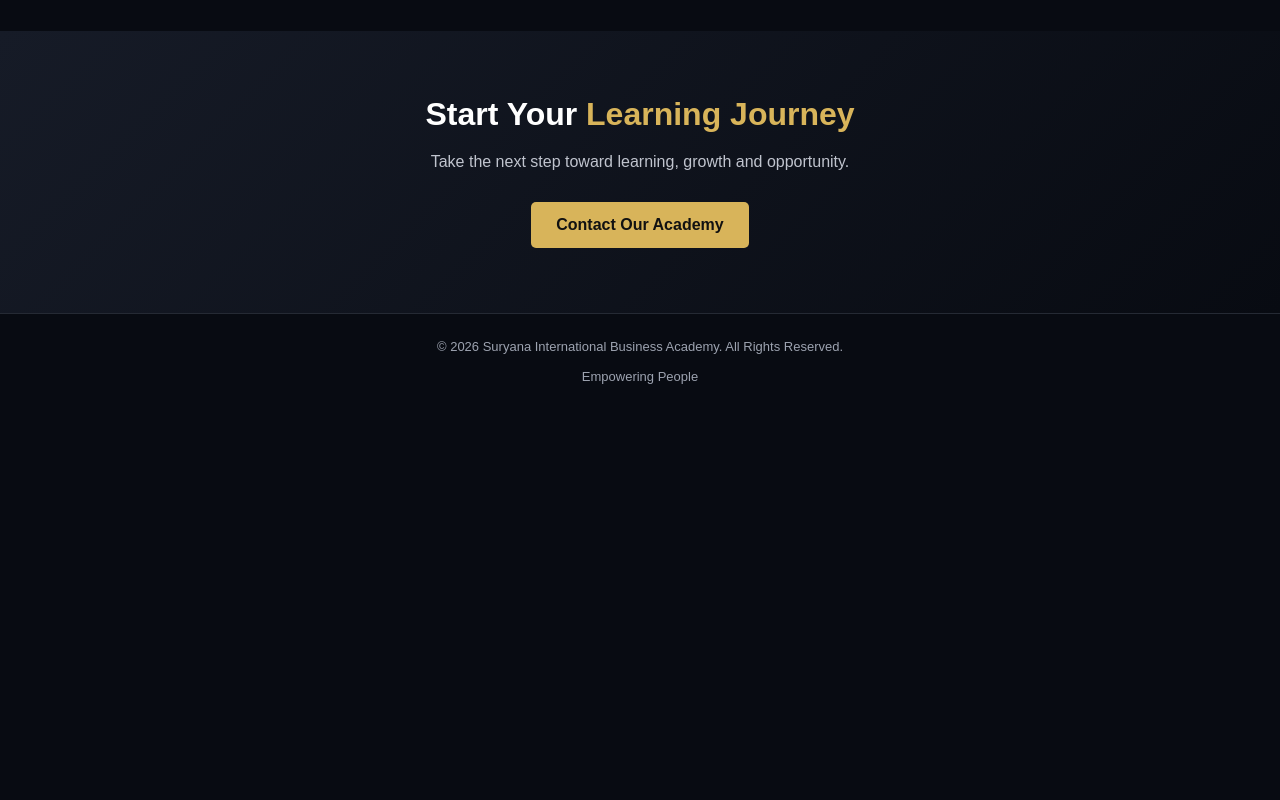
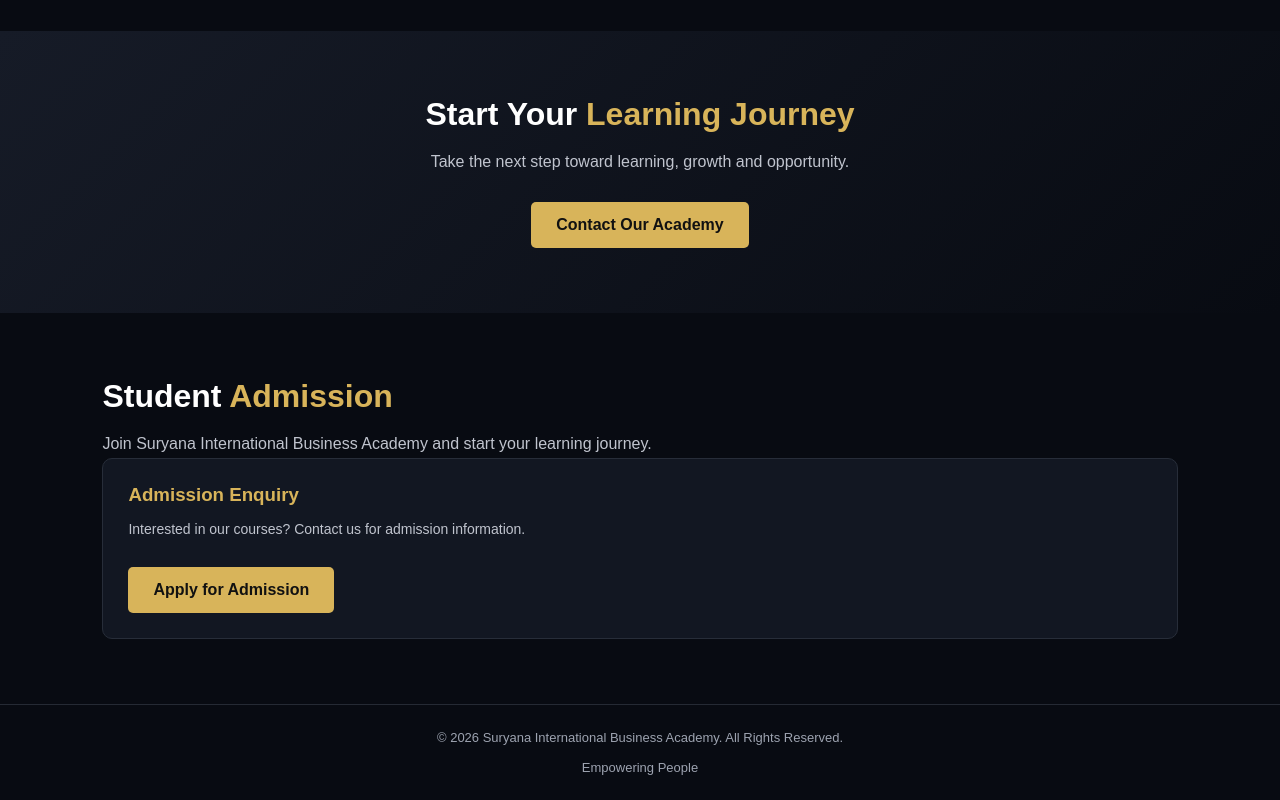
Before and after one commit to majesticgroup50-cmd/suryana-international-business-academy, a plain HTML site: page index.html in a window 1280 px wide. Shown: the part 1450-2250 px from the top of the page. Before the commit the page ends 1859 px from the top, so only its background shows below. Drawn offline with Linux system fonts and the light colour scheme.

Commit message:
Update index.html

```diff
--- a/index.html
+++ b/index.html
@@ -114,7 +114,16 @@ their skills and unlock their potential.
 <p>Take the next step toward learning, growth and opportunity.</p>
 <a href="mailto:info@suryanainternational.com" class="btn">Contact Our Academy</a>
 </section>
+<section id="admission">
+  <h2 class="section-title">Student <span>Admission</span></h2>
+  <p class="intro">Join Suryana International Business Academy and start your learning journey.</p>
 
+  <div class="card">
+    <h3>Admission Enquiry</h3>
+    <p>Interested in our courses? Contact us for admission information.</p>
+    <a href="mailto:info@suryanainternational.com?subject=Student%20Admission%20Enquiry" class="btn">Apply for Admission</a>
+  </div>
+</section>
 <footer>
 © 2026 Suryana International Business Academy. All Rights Reserved.
 <br><br>
```
